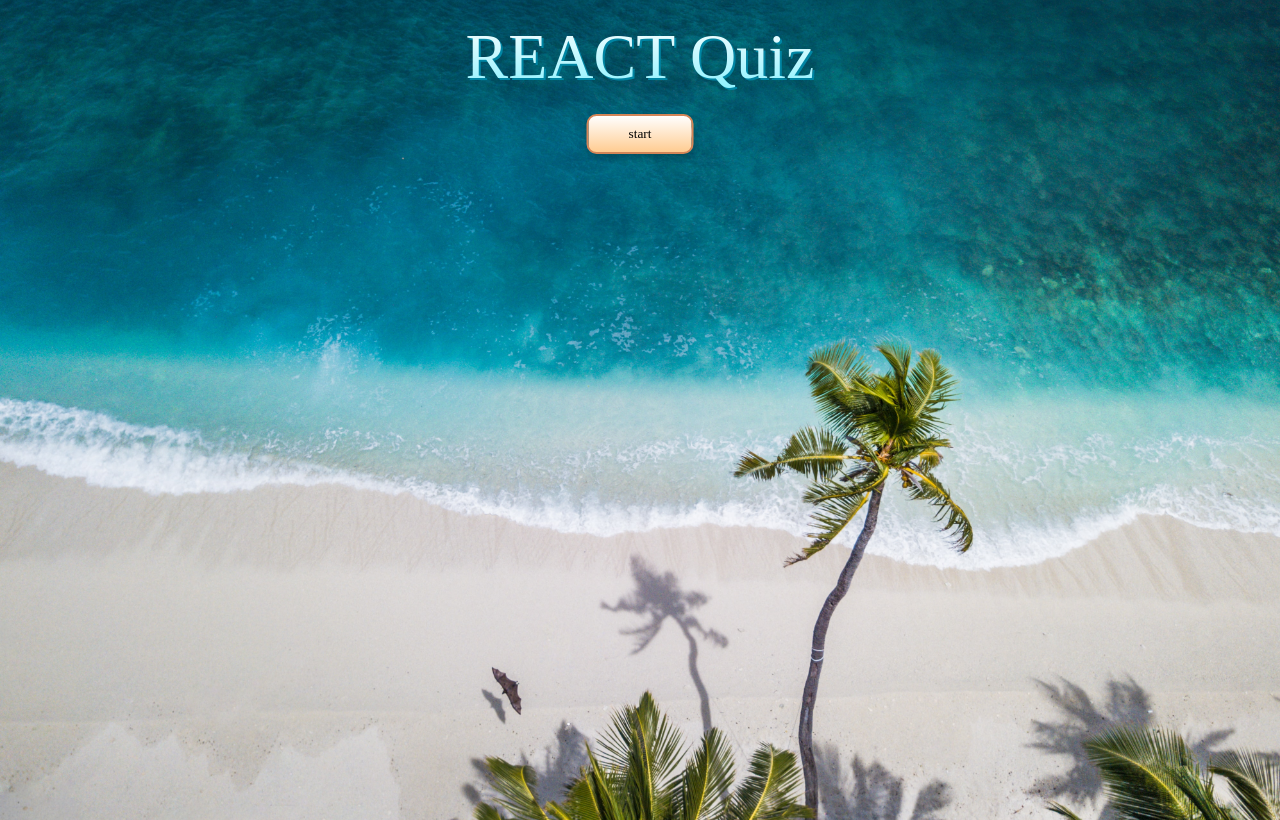
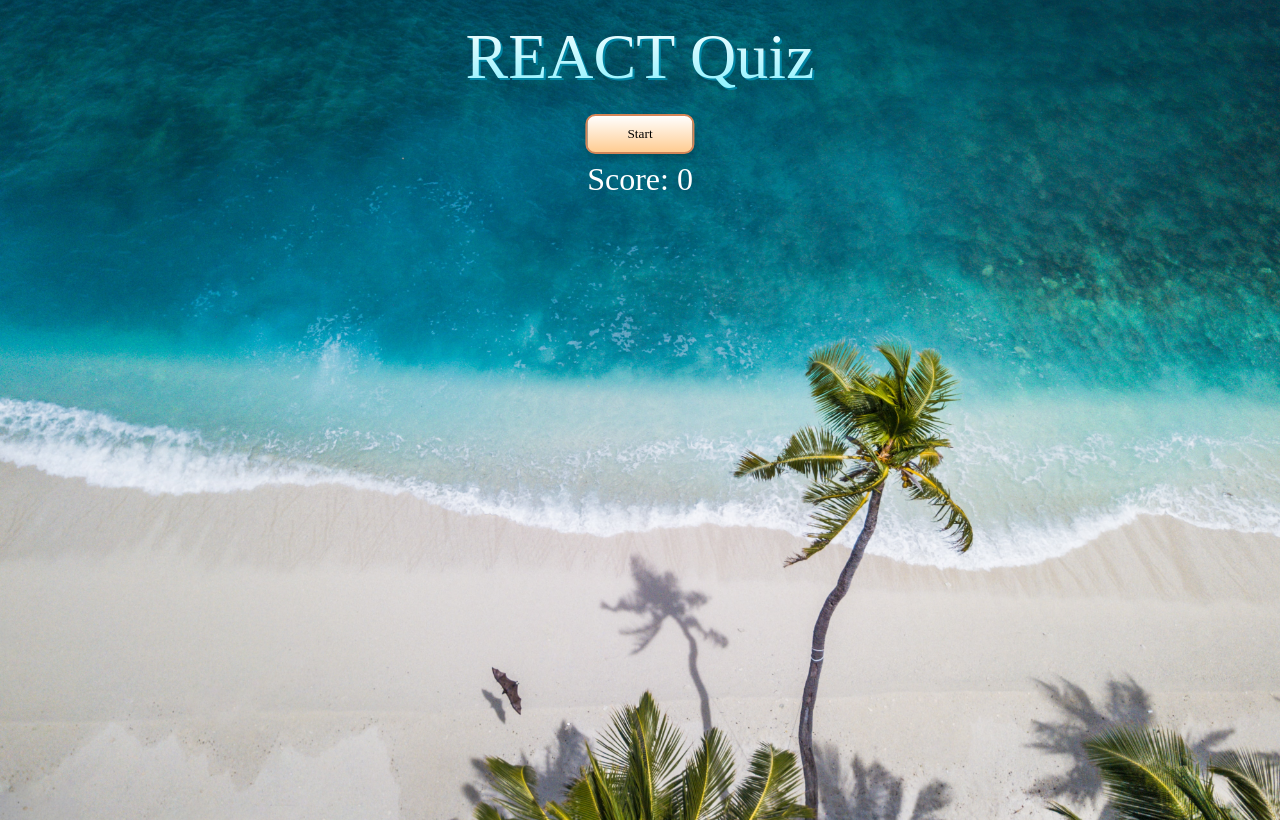
Before and after one commit to AndrewChernoff/quiz, a React (Create React App) app: page / in a window 1280 px wide. Built offline with nearby package versions, Linux system fonts and the light colour scheme.

Commit message:
changed some html

```diff
--- a/src/App.tsx
+++ b/src/App.tsx
@@ -90,13 +90,18 @@ const App = () => {
         <h1>REACT Quiz</h1>
 
         {!start ? (
+          <>
           <button onClick={onStartClick} className="quiz__start">
-            start
+            Start
           </button>
+                  <div className="quiz__score">Score: {score} </div>
+                  </>
         ) : null}
         {loading ? <h2 className="quiz__loading">Loading...</h2> : null}
 
         <div className="quiz__score">Score: {score} </div>
+
+
         {quizQuestions.length !== 0 ? (
           <div className="quiz__content">
             <p className="quiz__number">
```
